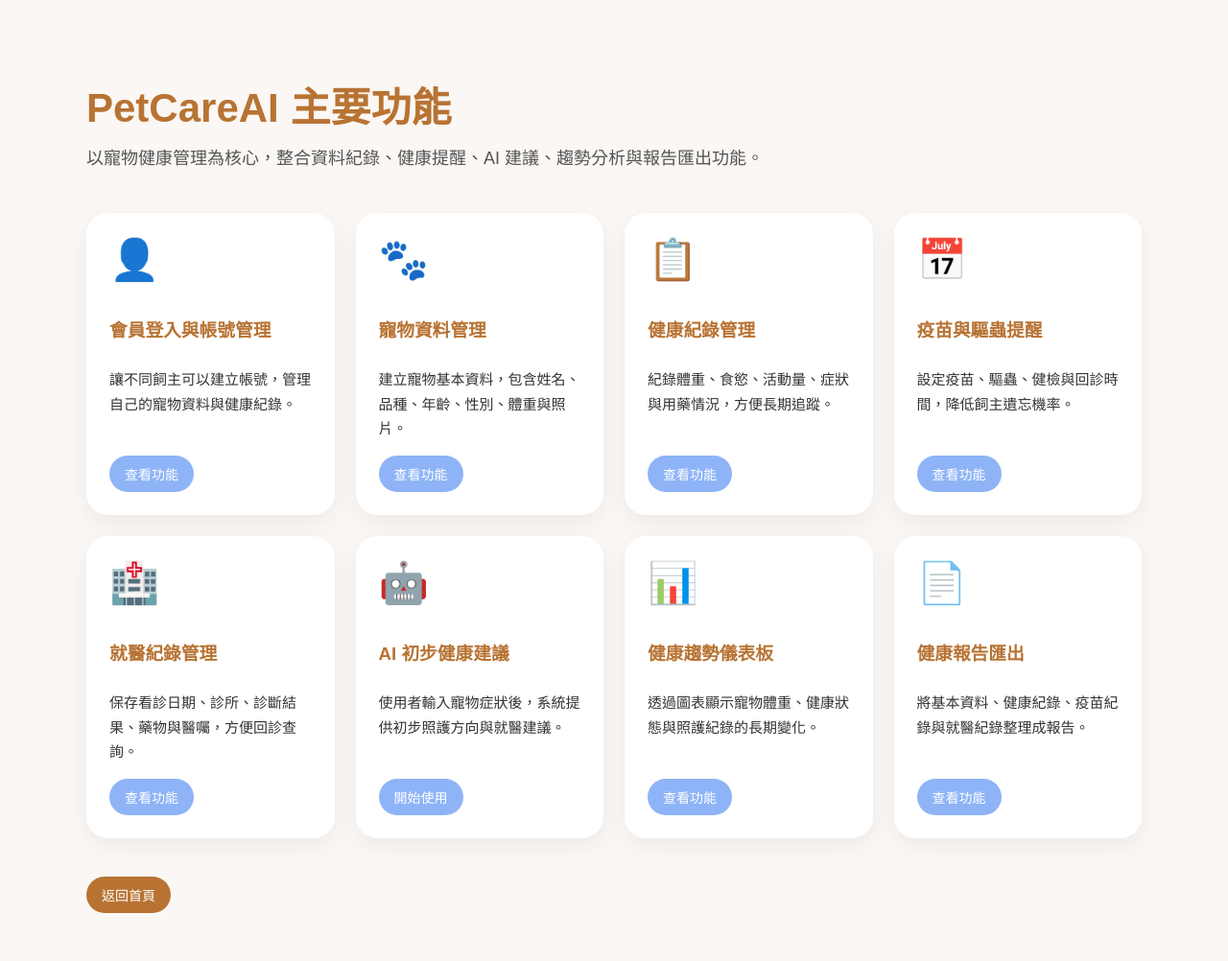
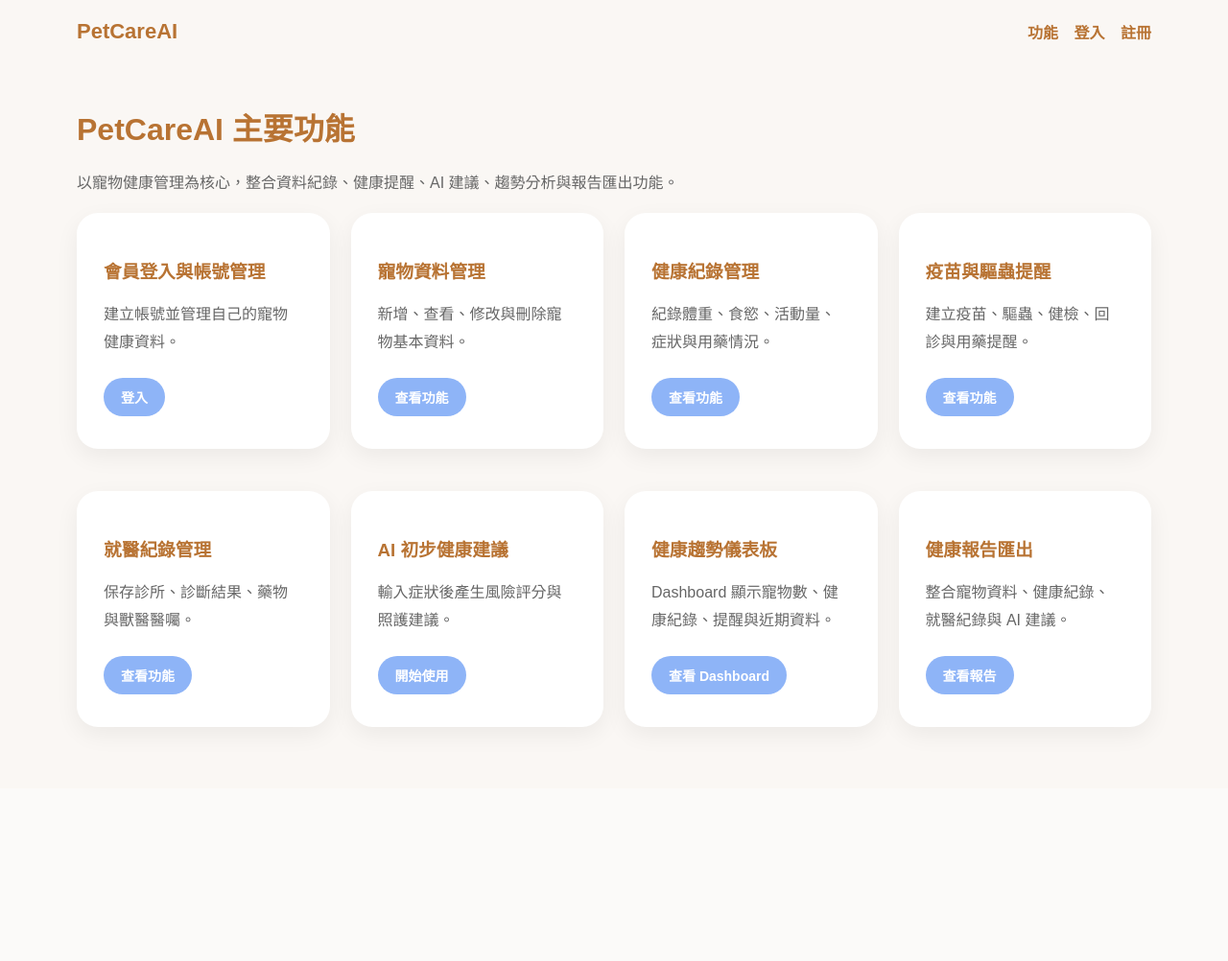
Before and after one commit to carol651104/PetCareAI, a Flask app: page /features in a window 1280 px wide. Shown: the whole page at 96% size. After the commit the page ends 765 px from the top, so only its background shows below. Run offline with Flask 3, Linux system fonts and the light colour scheme.

Commit message:
Update features.html

```diff
--- a/templates/features.html
+++ b/templates/features.html
@@ -1,182 +1,60 @@
-<!DOCTYPE html>
-<html lang="zh-Hant">
-<head>
-    <meta charset="UTF-8">
-    <title>PetCareAI 主要功能</title>
-    <style>
-        body {
-            margin: 0;
-            font-family: "Microsoft JhengHei", sans-serif;
-            background: #faf7f4;
-            color: #222;
-        }
+{% extends "base.html" %}
 
-        .container {
-            max-width: 1100px;
-            margin: auto;
-            padding: 50px 24px;
-        }
+{% block title %}PetCareAI 主要功能{% endblock %}
 
-        h1 {
-            color: #b87333;
-            font-size: 42px;
-            margin-bottom: 10px;
-        }
+{% block content %}
 
-        .subtitle {
-            font-size: 18px;
-            color: #555;
-            margin-bottom: 40px;
-            line-height: 1.8;
-        }
+<h1>PetCareAI 主要功能</h1>
+<p class="muted">以寵物健康管理為核心，整合資料紀錄、健康提醒、AI 建議、趨勢分析與報告匯出功能。</p>
 
-        .grid {
-            display: grid;
-            grid-template-columns: repeat(4, 1fr);
-            gap: 22px;
-        }
-
-        .card {
-            background: white;
-            border-radius: 22px;
-            padding: 24px;
-            box-shadow: 0 8px 24px rgba(0,0,0,0.06);
-            min-height: 230px;
-            transition: 0.2s;
-
-            display: flex;
-            flex-direction: column;
-        }
-
-        .card:hover {
-            transform: translateY(-5px);
-        }
-
-        .icon {
-            font-size: 42px;
-            margin-bottom: 16px;
-        }
-
-        h3 {
-            color: #b87333;
-            margin-bottom: 12px;
-        }
-
-        p {
-            line-height: 1.7;
-            color: #333;
-            font-size: 15px;
-        }
-
-        a {
-            display: inline-block;
-            margin-top: 12px;
-            color: white;
-            background: #8eb4f7;
-            padding: 9px 16px;
-            border-radius: 999px;
-            text-decoration: none;
-            font-size: 14px;
-            width: fit-content;
-        }
-
-        .card a {
-            margin-top: auto;
-        }
-
-        .card a:visited {
-            color: white;
-            background: #8eb4f7;
-        }
-
-        .back {
-            margin-top: 40px;
-            background: #b87333;
-        }
-
-        @media (max-width: 900px) {
-            .grid {
-                grid-template-columns: repeat(2, 1fr);
-            }
-        }
-
-        @media (max-width: 560px) {
-            .grid {
-                grid-template-columns: 1fr;
-            }
-
-            h1 {
-                font-size: 34px;
-            }
-        }
-    </style>
-</head>
-<body>
-<div class="container">
-    <h1>PetCareAI 主要功能</h1>
-    <div class="subtitle">
-        以寵物健康管理為核心，整合資料紀錄、健康提醒、AI 建議、趨勢分析與報告匯出功能。
-    </div>
-
-    <div class="grid">
+<div class="grid-4">
     <div class="card">
-            <div class="icon">👤</div>
         <h3>會員登入與帳號管理</h3>
-            <p>讓不同飼主可以建立帳號，管理自己的寵物資料與健康紀錄。</p>
-            <a href="/login">查看功能</a>
+        <p class="muted">建立帳號並管理自己的寵物健康資料。</p>
+        <a class="btn" href="/login">登入</a>
     </div>
 
     <div class="card">
-            <div class="icon">🐾</div>
         <h3>寵物資料管理</h3>
-            <p>建立寵物基本資料，包含姓名、品種、年齡、性別、體重與照片。</p>
-            <a href="/pets">查看功能</a>
+        <p class="muted">新增、查看、修改與刪除寵物基本資料。</p>
+        <a class="btn" href="/pets">查看功能</a>
     </div>
 
     <div class="card">
-            <div class="icon">📋</div>
         <h3>健康紀錄管理</h3>
-            <p>紀錄體重、食慾、活動量、症狀與用藥情況，方便長期追蹤。</p>
-            <a href="/health-records">查看功能</a>
+        <p class="muted">紀錄體重、食慾、活動量、症狀與用藥情況。</p>
+        <a class="btn" href="/health-records">查看功能</a>
     </div>
 
     <div class="card">
-            <div class="icon">📅</div>
         <h3>疫苗與驅蟲提醒</h3>
-            <p>設定疫苗、驅蟲、健檢與回診時間，降低飼主遺忘機率。</p>
-            <a href="/reminders">查看功能</a>
+        <p class="muted">建立疫苗、驅蟲、健檢、回診與用藥提醒。</p>
+        <a class="btn" href="/reminders">查看功能</a>
     </div>
 
     <div class="card">
-            <div class="icon">🏥</div>
         <h3>就醫紀錄管理</h3>
-            <p>保存看診日期、診所、診斷結果、藥物與醫囑，方便回診查詢。</p>
-            <a href="/medical-records">查看功能</a>
+        <p class="muted">保存診所、診斷結果、藥物與獸醫醫囑。</p>
+        <a class="btn" href="/medical-records">查看功能</a>
     </div>
 
     <div class="card">
-            <div class="icon">🤖</div>
         <h3>AI 初步健康建議</h3>
-            <p>使用者輸入寵物症狀後，系統提供初步照護方向與就醫建議。</p>
-            <a href="/">開始使用</a>
+        <p class="muted">輸入症狀後產生風險評分與照護建議。</p>
+        <a class="btn" href="/">開始使用</a>
     </div>
 
     <div class="card">
-            <div class="icon">📊</div>
         <h3>健康趨勢儀表板</h3>
-            <p>透過圖表顯示寵物體重、健康狀態與照護紀錄的長期變化。</p>
-            <a href="/dashboard">查看功能</a>
+        <p class="muted">Dashboard 顯示寵物數、健康紀錄、提醒與近期資料。</p>
+        <a class="btn" href="/dashboard">查看 Dashboard</a>
     </div>
 
     <div class="card">
-            <div class="icon">📄</div>
         <h3>健康報告匯出</h3>
-            <p>將基本資料、健康紀錄、疫苗紀錄與就醫紀錄整理成報告。</p>
-            <a href="/report">查看功能</a>
+        <p class="muted">整合寵物資料、健康紀錄、就醫紀錄與 AI 建議。</p>
+        <a class="btn" href="/report">查看報告</a>
     </div>
 </div>
 
-    <a class="back" href="/">返回首頁</a>
-</div>
-</body>
-</html>
+{% endblock %}
```
Lines whose indentation alone changed are shown as unchanged.
